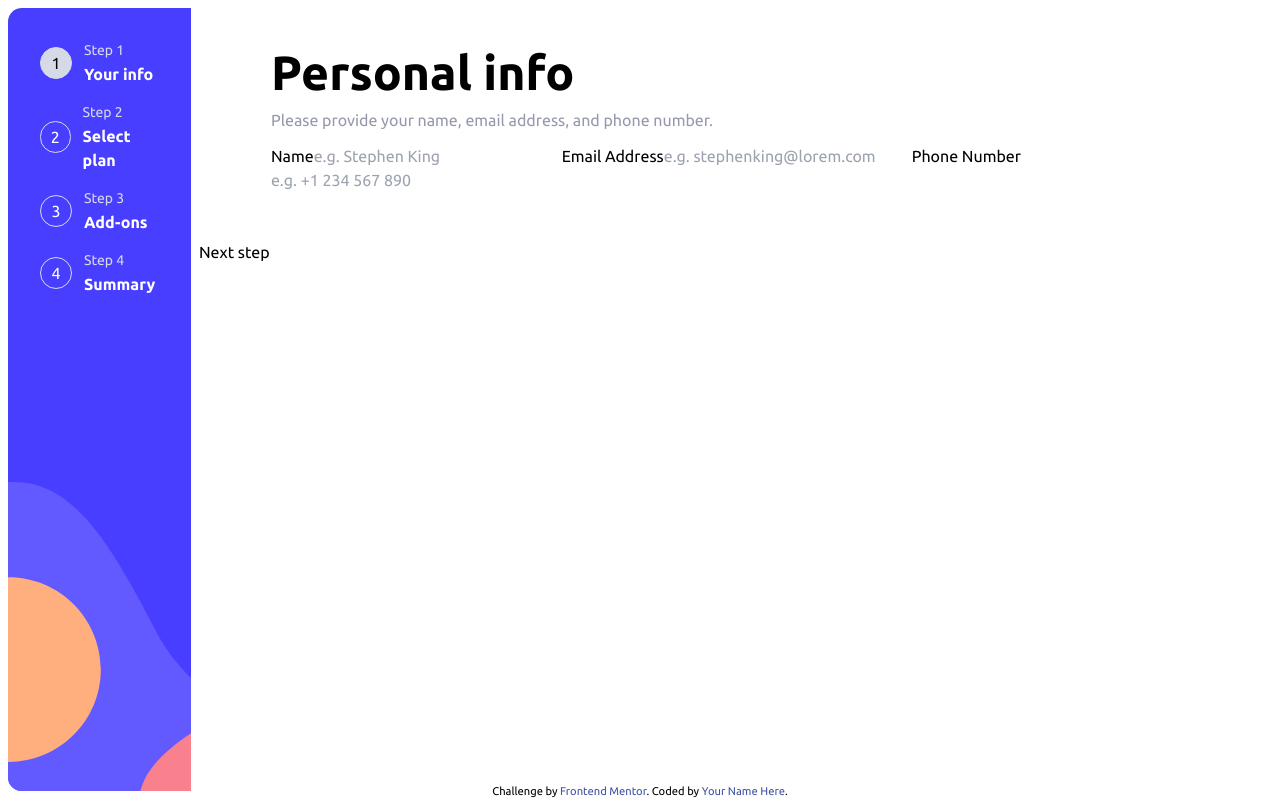
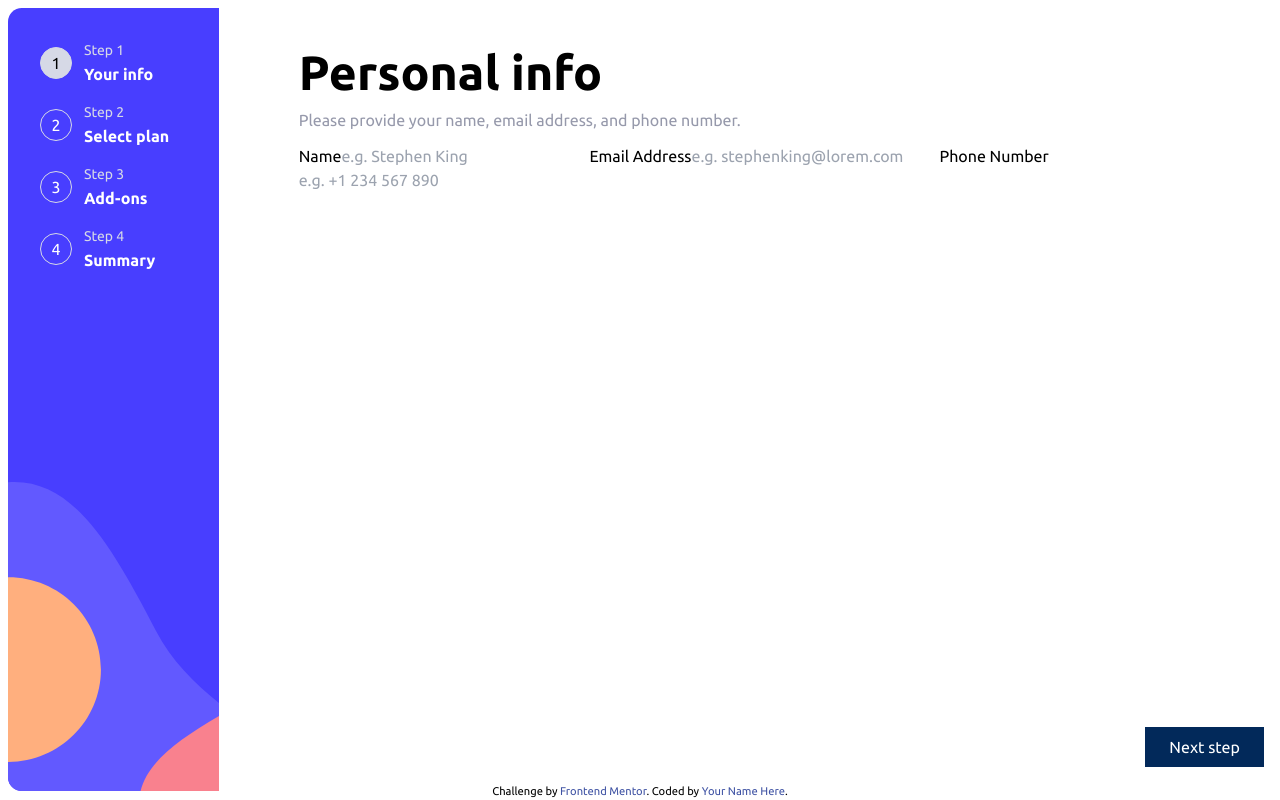
Before and after one commit to Ruchdane/fem-multi-step-form, a React (Vite) app: page / in a window 1280 px wide. Built offline with nearby package versions, Linux system fonts and the light colour scheme.

Commit message:
add style to wstep action

```diff
--- a/index.html
+++ b/index.html
@@ -9,7 +9,7 @@
   <script type="module" src="/src/main.jsx"></script>
 </head>
 
-<body class="h-screen flex justify-items flex-col">
+<body class="h-screen flex justify-between flex-col">
   <main id="root" class="bg-magnolia md:bg-white h-full md:flex"></main>
   <footer class="attribution">
     Challenge by <a href="https://www.frontendmentor.io?ref=challenge" target="_blank">Frontend Mentor</a>.
--- a/src/App.jsx
+++ b/src/App.jsx
@@ -34,9 +34,6 @@ function App() {
   function next_step(){
     set_active_step(active_step + 1);
   }
-  function confirm(){
-    set_active_step(active_step + 1);
-  }
   // rate: false(monthly) | true(yearly)
   const [rate, set_rate] = useState(false);
   const [selected_plan, set_selected_plan] = useState(0);
@@ -58,7 +55,7 @@ function App() {
   return (
     <>
       <StepList steps={steps} active_elt={active_step} onchange={step => set_active_step(step)}/>
-      <form>
+      <form className="flex flex-col justify-between min-h-[70%] md:w-full">
       <StepCard
         active={active_step == 0}
         title="Personal info"
@@ -129,7 +126,7 @@ function App() {
     using our platform. If you ever need support, please feel free
     to email us at support@loremgaming.com.
     </div> : null}
-    <StepAction idx={active_step} back={go_back} next={next_step} confirm={confirm}/>
+    <StepAction idx={active_step} back={go_back} next={next_step} confirm={next_step}/>
     </form>
       </>
   )
--- a/src/components/step-action.jsx
+++ b/src/components/step-action.jsx
@@ -14,10 +14,12 @@ export function StepAction(props){
   // 2   : Step 3 Go back         Next Step
   // 3   : Step 4 Go bacj         Confirm
   // 4   : Thanks: null
+  let btn = "px-6 py-2  hover:-translate-y-0.5 hover:brightness-125 active:translate-y-0 active:brightness-75 transition-all ease-in duration-300"
   return props.idx > 3 ? null:
-      <div>
-        {props.idx > 0 ? <button onClick={props.back}> Go Back </button> : null}
-        {props.idx < 3 ? <button onClick={props.next}> Next step </button> :  <button onClick={props.confirm}> Confirm </button>}
+      <div className=" w-full bg-white p-4 flex flex-row-reverse justify-between">
+        {props.idx < 3 ? <button className={"bg-marine-blue text-white " + btn } type="button"  onClick={props.next}> Next step </button>
+                      :  <button className={"bg-purplish-blue text-white " + btn } type="button" onClick={props.confirm}> Confirm </button>}
+        {props.idx > 0 ? <button className={btn} onClick={props.back}  type="button" > Go Back </button> : null}
       </div>
 
 }
--- a/src/components/step.jsx
+++ b/src/components/step.jsx
@@ -23,7 +23,7 @@ function StepElement(props){
 // active_element
 // onchange
 export function StepList(props){
-  return <nav className="bg-mobile h-40  md:bg-desktop bg-cover bg-no-repeat md:m-2 md:max-w-xs md:h-full">
+  return <nav className="bg-mobile h-40  md:bg-desktop bg-cover bg-no-repeat md:m-2 md:w-64 md:h-full">
     <ul className="flex gap-4 md:flex-col py-8 md:p-8 place-content-center ">
      {props.steps.map((step,i) =>
       <StepElement key={i} name={step} idx={i + 1} active={ props.active_elt === i} onchange={props.onchange}/> )}
```
